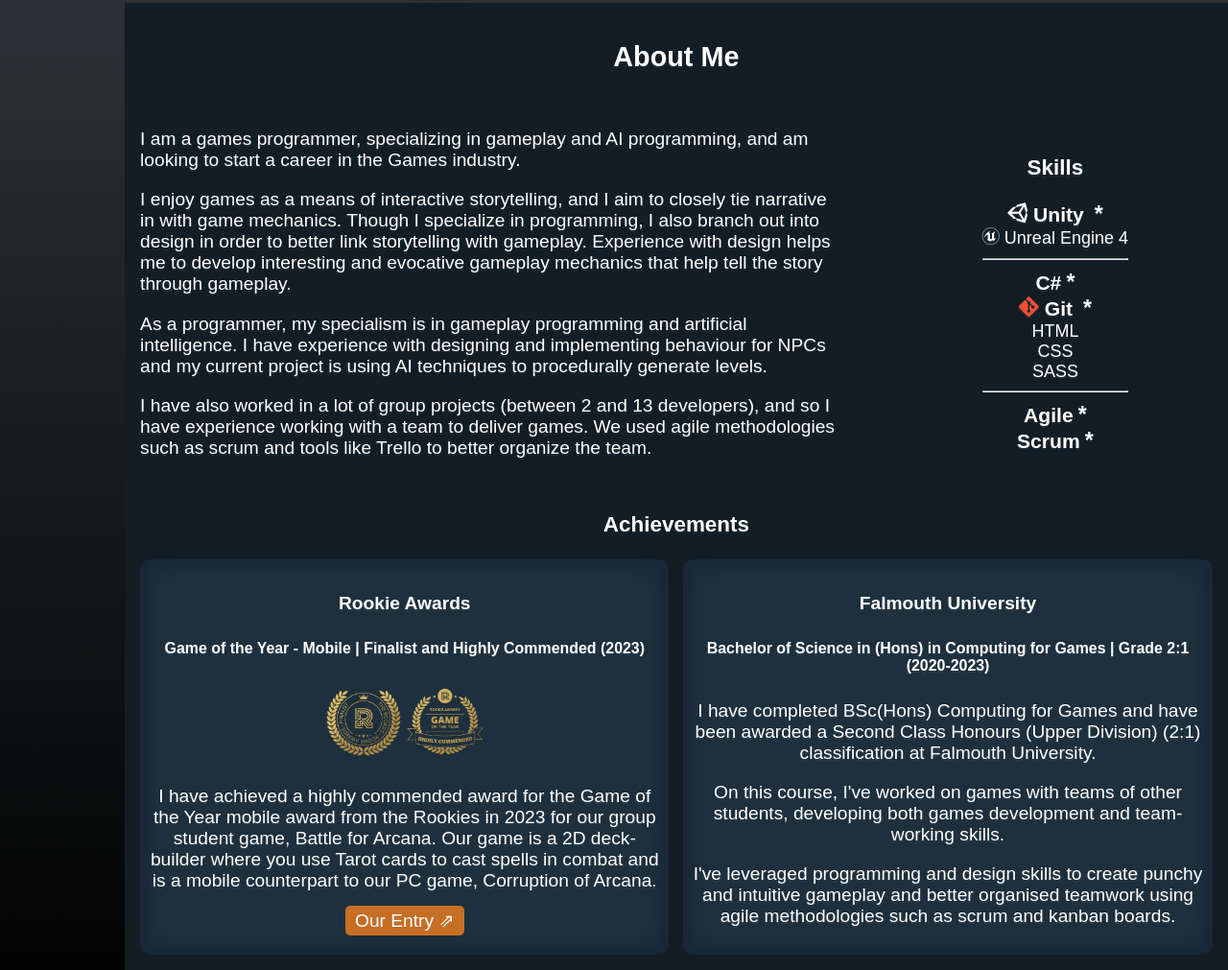
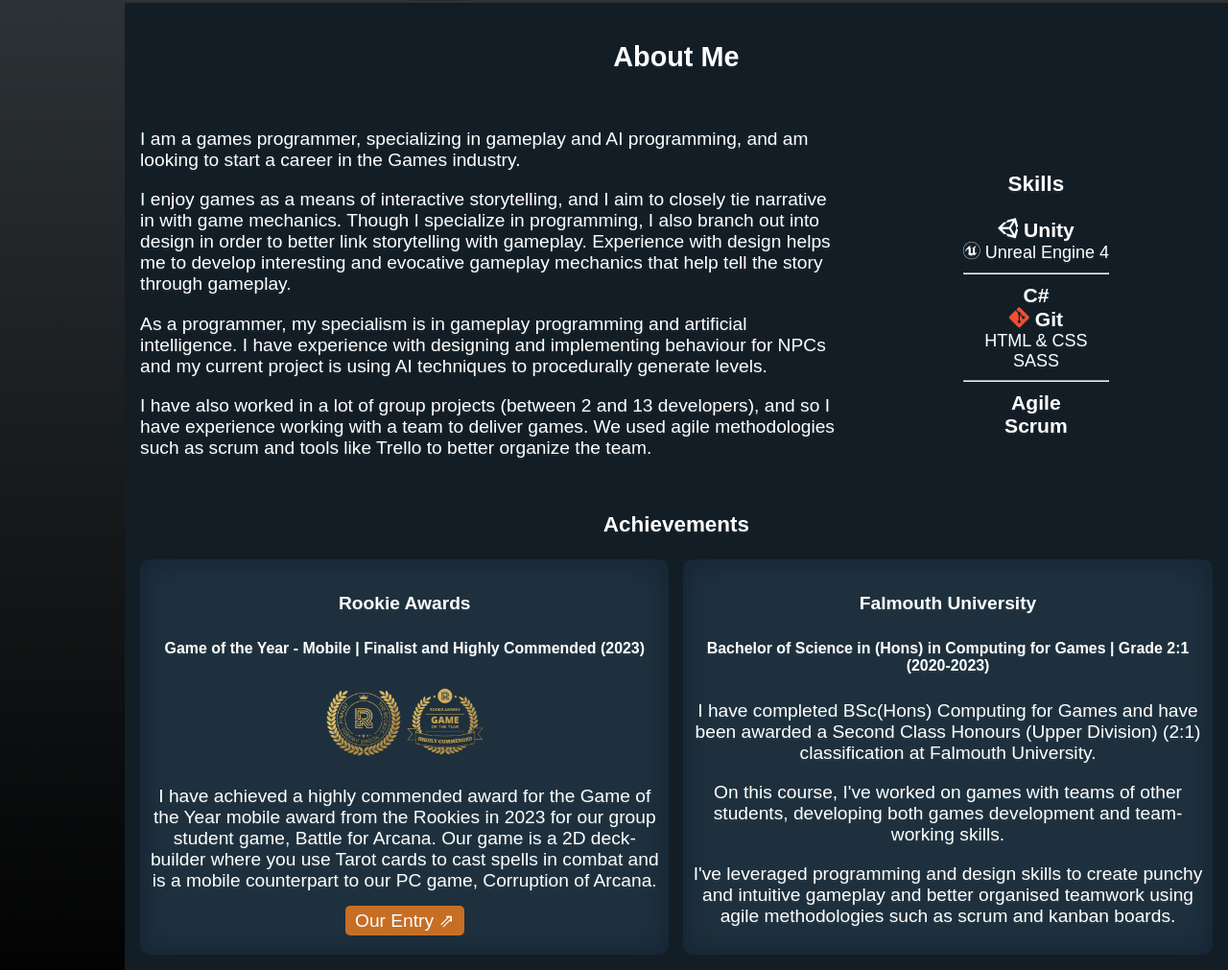
Before and after one commit to andrewscott02/Portfolio, a PHP site: page /about.html in a window 1280 px wide. Shown: the part 799-1810 px from the top of the page at 96% size. Run offline with PHP 8.4, Linux system fonts and the light colour scheme; some web fonts are replaced.

Commit message:
Top Skills -Removed asterix from top skill styling -Added overlay when hovered over (placeholder, no details yet)

```diff
--- a/about.html
+++ b/about.html
@@ -107,23 +107,43 @@
                     <li class="skill top-skill">
                         <div class="icon-unity inline"></div>
                         Unity
+                        <div class="skill-overlay-container">
+                            <p>This is an overlay for a top skill</p>
+                        </div>
                     </li>
                     <li class="skill">
                         <div class="icon-unrealengine inline"></div>
                         Unreal Engine 4
                     </li>
                     <hr>
-                    <li class="skill top-skill">C#</li>
+                    <li class="skill top-skill">
+                        C#
+                        <div class="skill-overlay-container">
+                            <p>This is an overlay for a top skill</p>
+                        </div>
+                    </li>
                     <li class="skill top-skill">
                         <div class="icon-git inline"></div>
                         Git
+                        <div class="skill-overlay-container">
+                            <p>This is an overlay for a top skill</p>
+                        </div>
                     </li>
-                    <li class="skill">HTML</li>
-                    <li class="skill">CSS</li>
+                    <li class="skill">HTML & CSS</li>
                     <li class="skill">SASS</li>
                     <hr>
-                    <li class="skill top-skill">Agile</li>
-                    <li class="skill top-skill">Scrum</li>
+                    <li class="skill top-skill">
+                        Agile
+                        <div class="skill-overlay-container">
+                            <p>This is an overlay for a top skill</p>
+                        </div>
+                    </li>
+                    <li class="skill top-skill">
+                        Scrum
+                        <div class="skill-overlay-container">
+                            <p>This is an overlay for a top skill</p>
+                        </div>
+                    </li>
                 </ul>
             </div>
         </main>
--- a/css/application.css
+++ b/css/application.css
@@ -173,12 +173,18 @@ footer {
   background-color: #895830;
   box-shadow: 0 0 10px #c76e25;
 }
+.achievement:hover .btn {
+  background-color: #1e4866;
+  color: #dc8843;
+  text-shadow: 0 0 3px #dc8843, 0 0 10px #dc8843, 0 0 20px #dc8843, 0 0 30px #c76e25, 0 0 40px #c76e25, 0 0 50px #c76e25;
+}
 .achievement img {
   max-width: 15%;
 }
 
 #Skills {
   margin: auto;
+  padding-left: 0;
 }
 
 .skill {
@@ -190,12 +196,29 @@ footer {
   font-weight: 700;
   font-size: 1.1em;
 }
+.top-skill:hover {
+  color: #dc8843;
+  text-shadow: 0 0 3px #dc8843, 0 0 10px #c76e25, 0 0 20px #c76e25, 0 0 30px #c76e25;
+}
+.top-skill:hover .skill-overlay-container {
+  display: flex;
+}
 
-.top-skill::after {
-  content: "*";
-  margin-left: 5px;
-  font-weight: 700;
-  font-size: 1.1em;
+.skill-overlay-container {
+  display: none;
+  position: absolute;
+  margin: auto;
+  padding: 5px 10px;
+  border-radius: 10px;
+  background-color: #2b4659;
+  color: white;
+  text-align: center;
+  text-shadow: none;
+}
+.skill-overlay-container::after {
+  content: " *COMING SOON*";
+  color: red;
+  font-size: 0.65em;
 }
 
 /* =====================================
@@ -596,6 +619,11 @@ header {
   background-color: #895830;
   box-shadow: 0 0 10px #c76e25;
 }
+.scs-element:hover .btn {
+  background-color: #1e4866;
+  color: #dc8843;
+  text-shadow: 0 0 3px #dc8843, 0 0 10px #dc8843, 0 0 20px #dc8843, 0 0 30px #c76e25, 0 0 40px #c76e25, 0 0 50px #c76e25;
+}
 
 @media screen and (min-width: 1200px), (orientation:landscape) {
   .scs-element:nth-child(3) {
@@ -768,6 +796,11 @@ footer {
   background-color: #895830;
   box-shadow: 0 0 10px #c76e25;
 }
+.project:hover .btn {
+  background-color: #1e4866;
+  color: #dc8843;
+  text-shadow: 0 0 3px #dc8843, 0 0 10px #dc8843, 0 0 20px #dc8843, 0 0 30px #c76e25, 0 0 40px #c76e25, 0 0 50px #c76e25;
+}
 .project img {
   width: 100%;
   max-width: 100%;
--- a/scss/base/_base.scss
+++ b/scss/base/_base.scss
@@ -43,10 +43,7 @@ footer
 
 .comingsoon::after
 {
-    content: " *COMING SOON*";
-    color: red;
-    font-size: 0.65em;
-    //margin-left: 10px
+    @include comingsoon;
 }
 
 .new::after
--- a/scss/base/_mixins.scss
+++ b/scss/base/_mixins.scss
@@ -1,6 +1,14 @@
 /* =====================================
    Mixins
 ======================================== */
+
+@mixin comingsoon
+{
+    content: " *COMING SOON*";
+    color: red;
+    font-size: 0.65em;
+    //margin-left: 10px
+}
 
 //Button - Unused
 @mixin btnstyle($bkgrndCol: $color-tertiary,
@@ -40,6 +48,18 @@
         transition: 0.5s ease;
         background-color: $color-tertiary-dark-desat;
         box-shadow: $btn-glow;
+
+        .btn
+        {
+            background-color: $color-primary;
+            color: $color-tertiary-light;
+            text-shadow: 0 0 3px $color-tertiary-light,
+                        0 0 10px $color-tertiary-light,
+                        0 0 20px $color-tertiary-light,
+                        0 0 30px $color-tertiary,
+                        0 0 40px $color-tertiary,
+                        0 0 50px $color-tertiary;
+        }
     }
 }
 
@@ -62,3 +82,25 @@
         background-color: $color-primary;
     }
 }
+
+@mixin navbutton-mobile($bckgrndcol, $col)
+{
+    @include navbutton();
+    float: right;
+    width: 60px;
+    height: 48px;
+    padding: 10px;
+
+    background-color: $bckgrndcol;
+
+    .nav-btn-mobile-inner
+    {
+        border-top: solid 4px $col;
+        border-bottom: solid 4px $col;
+
+        &::before
+        {
+            background: $col;
+        }
+    }
+}
--- a/scss/layout/_about.scss
+++ b/scss/layout/_about.scss
@@ -91,6 +91,7 @@
 #Skills
 {
     margin: auto;
+    padding-left: 0;
 }
 
 .skill
@@ -103,13 +104,49 @@
 {
     font-weight: 700;
     font-size: 1.1em;
+
+    &:hover
+    {
+        color: $color-tertiary-light;
+        text-shadow: 0 0 3px $color-tertiary-light,
+                    0 0 10px $color-tertiary,
+                    0 0 20px $color-tertiary,
+                    0 0 30px $color-tertiary;
+
+        .skill-overlay-container
+        {
+            display: flex;
+        }
+    }
 }
 
-.top-skill::after
+// .top-skill::after
+// {
+//     content: "*";
+//     margin-left: 5px;
+
+//     font-weight: 700;
+//     font-size: 1.1em;
+// }
+
+.skill-overlay-container
 {
-    content: "*";
-    margin-left: 5px;
+    display: none;
+    position: absolute;
+    //right: 50px;
 
-    font-weight: 700;
-    font-size: 1.1em;
+    margin: auto;
+    padding: 5px 10px;
+    border-radius: 10px;
+
+    background-color: $color-primary-desat;
+
+    color:white;
+    text-align: center;
+    text-shadow: none;
+
+    &::after
+    {
+        @include comingsoon;
+    }
 }
--- a/scss/layout/_nav.scss
+++ b/scss/layout/_nav.scss
@@ -39,28 +39,6 @@
 .nav-btn
 {
     @include navbutton();
-}
-
-@mixin navbutton-mobile($bckgrndcol, $col)
-{
-    @include navbutton();
-    float: right;
-    width: 60px;
-    height: 48px;
-    padding: 10px;
-
-    background-color: $bckgrndcol;
-
-    .nav-btn-mobile-inner
-    {
-        border-top: solid 4px $col;
-        border-bottom: solid 4px $col;
-
-        &::before
-        {
-            background: $col;
-        }
-    }
 }
 
 .nav-btn-mobile
```
Also changed, not shown: 1 other file.
